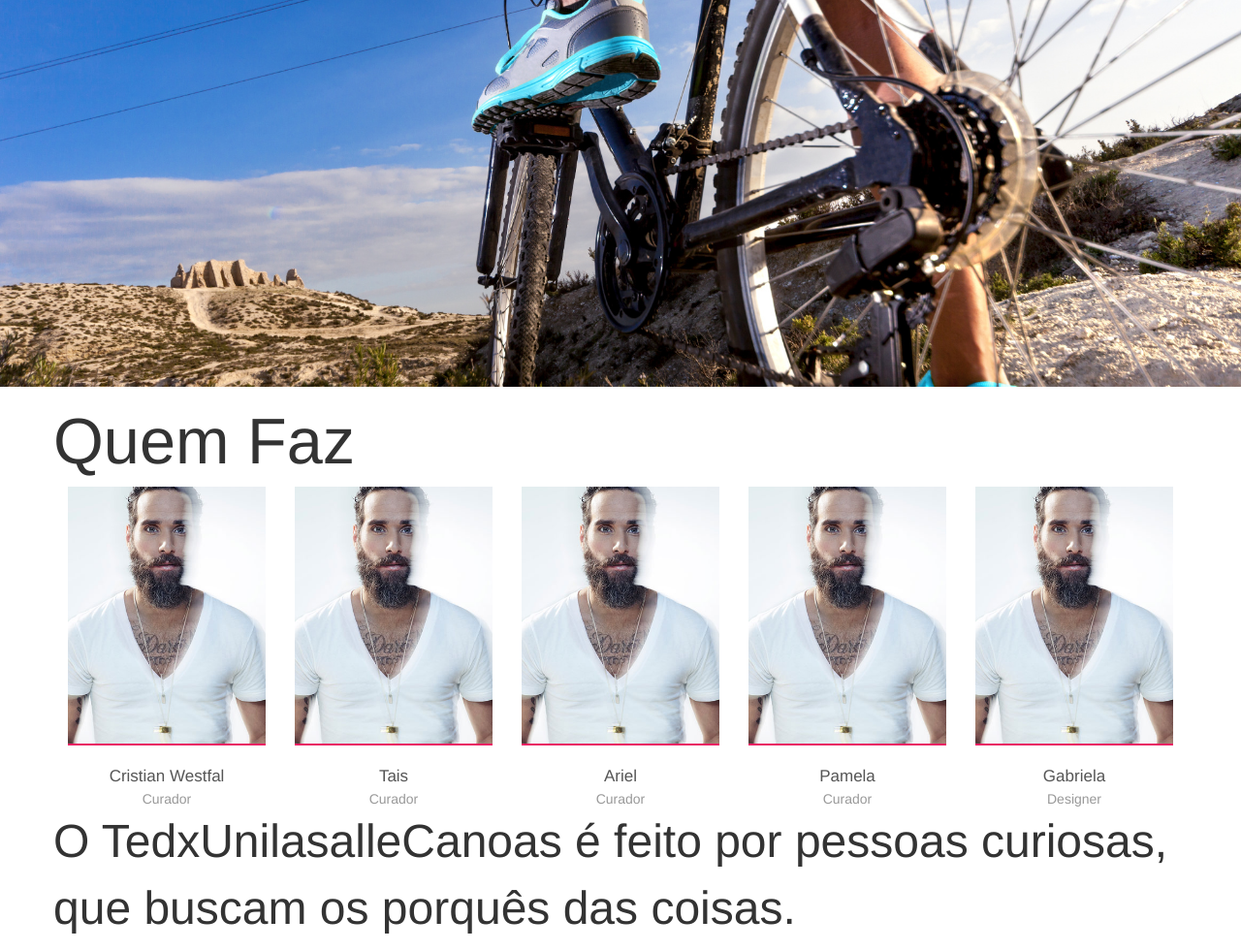
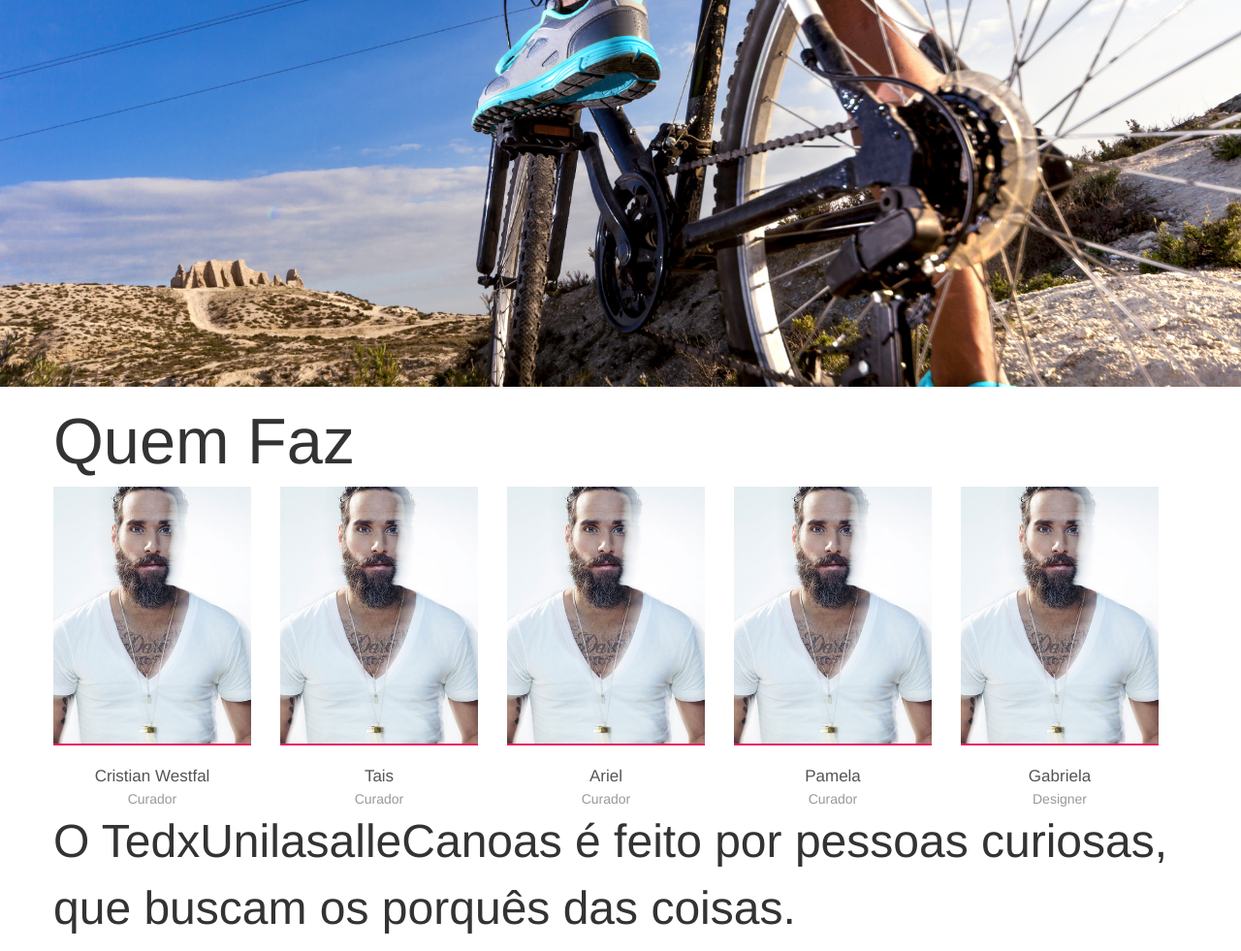
Before and after one commit to little-gui/tedxunilasalle, a Django app: page / in a window 1280 px wide. Shown: the part 1131-2112 px from the top of the page at 97% size. Run offline with Django 3.2, Linux system fonts and the light colour scheme; some libraries are stand-ins or nearby versions.

Commit message:
Fix padding

```diff
--- a/project/home/templates/home/index.html
+++ b/project/home/templates/home/index.html
@@ -94,7 +94,7 @@
     <section id="quemfaz">
         <div class="row">
             <h1>Quem Faz</h1>
-            <div id="equipe" class="col-md-12" style="padding: 0;">
+            <div id="equipe" class="col-md-12">
                 <div class="col-sm-6 col-md-2 col-lg-2">
                     <div class="team-item">
                         <div class="team-item-image">
--- a/project/static/css/home.css
+++ b/project/static/css/home.css
@@ -225,6 +225,11 @@ p {
     color: rgba(0, 0, 0, 0.75);
 }
 
+#equipe {
+    padding: 0;
+    margin: 0 -15px;
+}
+
 #equipe > .col-md-2,
 #equipe > .col-lg-2 {
     width: 20%;
```
